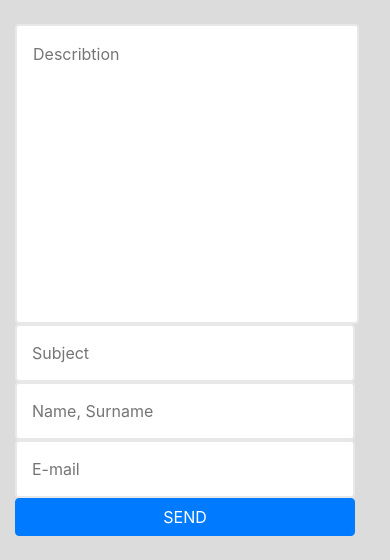
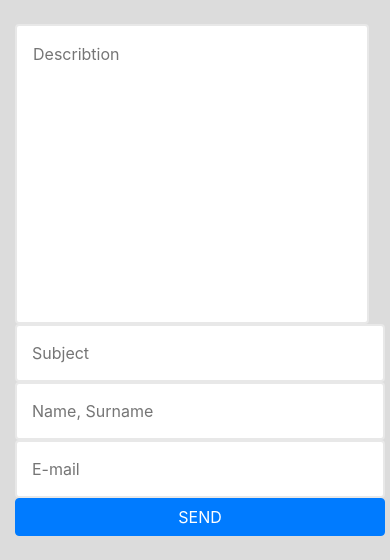
Before and after one commit to anukitogonidze/Final-project, a plain HTML site: page index.html in a window 390 px wide. Shown: the part 4056-4616 px from the top of the page. Drawn offline with nearby package versions, Linux system fonts and the light colour scheme; a web font is replaced by a local one.

Commit message:
input 370px

```diff
--- a/css/style.css
+++ b/css/style.css
@@ -260,7 +260,7 @@
         width: 350px;
     }
     input{
-        width: 340px;
+        width: 370px;
     }
     .flex{
         flex-direction: column;
```
